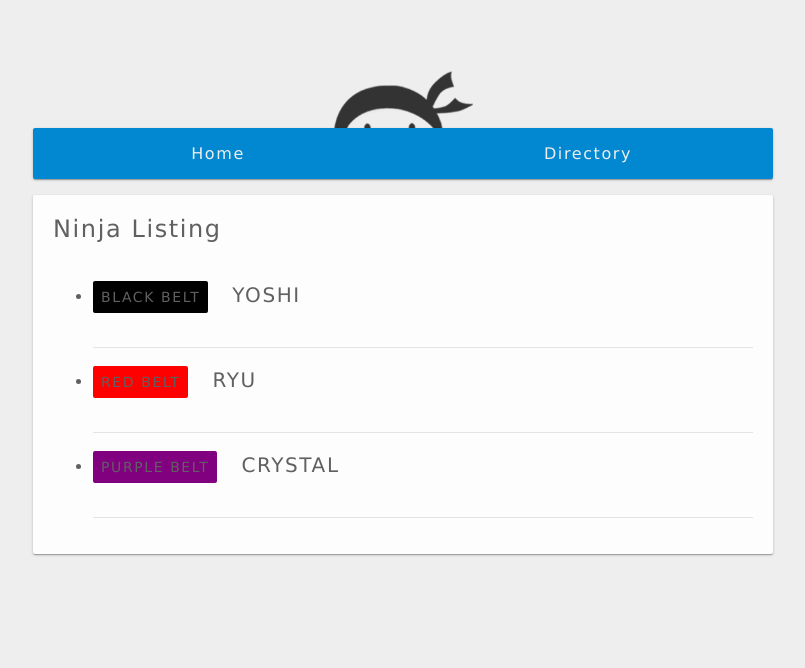
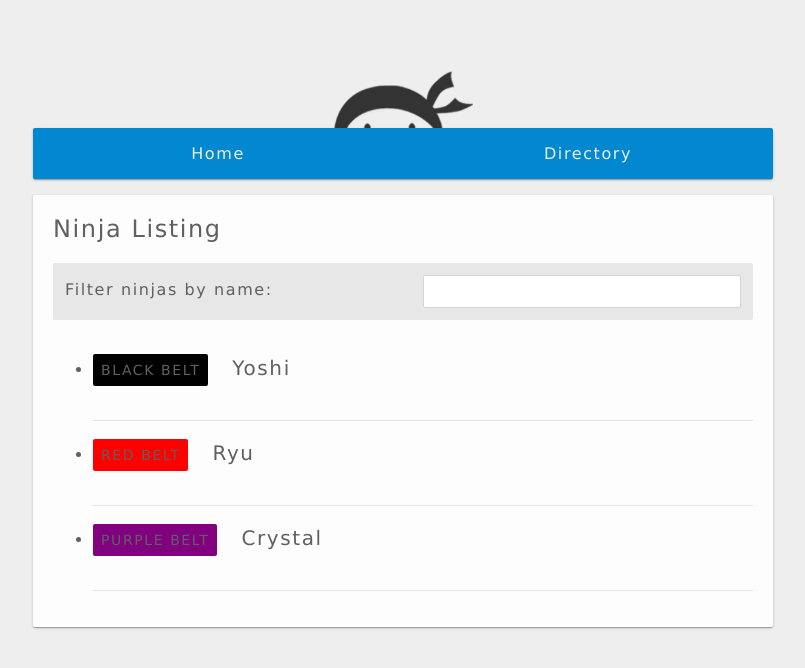
Before and after one commit to r4smus/netNinjaAngular2Tut, an Angular app in the folder ninja-directory/: page /directory in a window 1280 px wide. Shown: the top 668 px of the page, without its empty margins (237-1042 px from the left). Built offline with nearby package versions, Linux system fonts and the light colour scheme.

Commit message:
#22: Custom Filter Pipe

```diff
--- a/ninja-directory/src/app/app.module.ts
+++ b/ninja-directory/src/app/app.module.ts
@@ -7,13 +7,15 @@
 import { HomeComponent } from './home/home.component';
 import { DirectoryComponent } from './directory/directory.component';
 
-import { AppRoutingModule } from './app-routing.module'
+import { AppRoutingModule } from './app-routing.module';
+import { FilterPipe } from './filter.pipe'
 
 @NgModule({
   declarations: [
     AppComponent,
     HomeComponent,
-    DirectoryComponent
+    DirectoryComponent,
+    FilterPipe
   ],
   imports: [
     BrowserModule,
--- a/ninja-directory/src/app/directory/directory.component.html
+++ b/ninja-directory/src/app/directory/directory.component.html
@@ -1,13 +1,16 @@
 <h2>Ninja Listing</h2>
-
+<form id="filter">
+    <label>Filter ninjas by name: </label>
+    <input type="text" [(ngModel)]="term" name="filterInput" />
+</form>
 <ul id="ninja-listing">
     <!-- "let" for local scope -->
-    <li *ngFor="let ninja of ninjas">
+    <li *ngFor="let ninja of ninjas | filter:term">
         <div class="single-ninja">
             <!-- Belt Color -->
             <span [ngStyle]="{background: ninja.belt}">{{ninja.belt}} belt</span>
             <!-- Ninja Name -->
-            <h3>{{ninja.name | uppercase}}</h3>
+            <h3>{{ninja.name}}</h3>
         </div>
     </li>
 </ul>
--- a/ninja-directory/src/app/directory/directory.component.ts
+++ b/ninja-directory/src/app/directory/directory.component.ts
@@ -1,5 +1,6 @@
 import { Component, OnInit } from '@angular/core';
 import { ActivatedRoute } from '@angular/router';
+import { FilterPipe } from '../filter.pipe';
 
 @Component({
   selector: 'app-directory',
--- /dev/null
+++ b/ninja-directory/src/app/filter.pipe.ts
@@ -0,0 +1,17 @@
+import { Pipe, PipeTransform } from '@angular/core';
+
+@Pipe({
+  name: 'filter'
+})
+export class FilterPipe implements PipeTransform {
+
+  transform(ninjas: any, term: any): any {
+    //check if search term is undefined
+    if (term == undefined) return ninjas;
+    //return updated ninjas array
+    return ninjas.filter(function(ninja){
+      return ninja.name.toLowerCase().includes(term.toLowerCase());
+    })
+  }
+
+}
```
